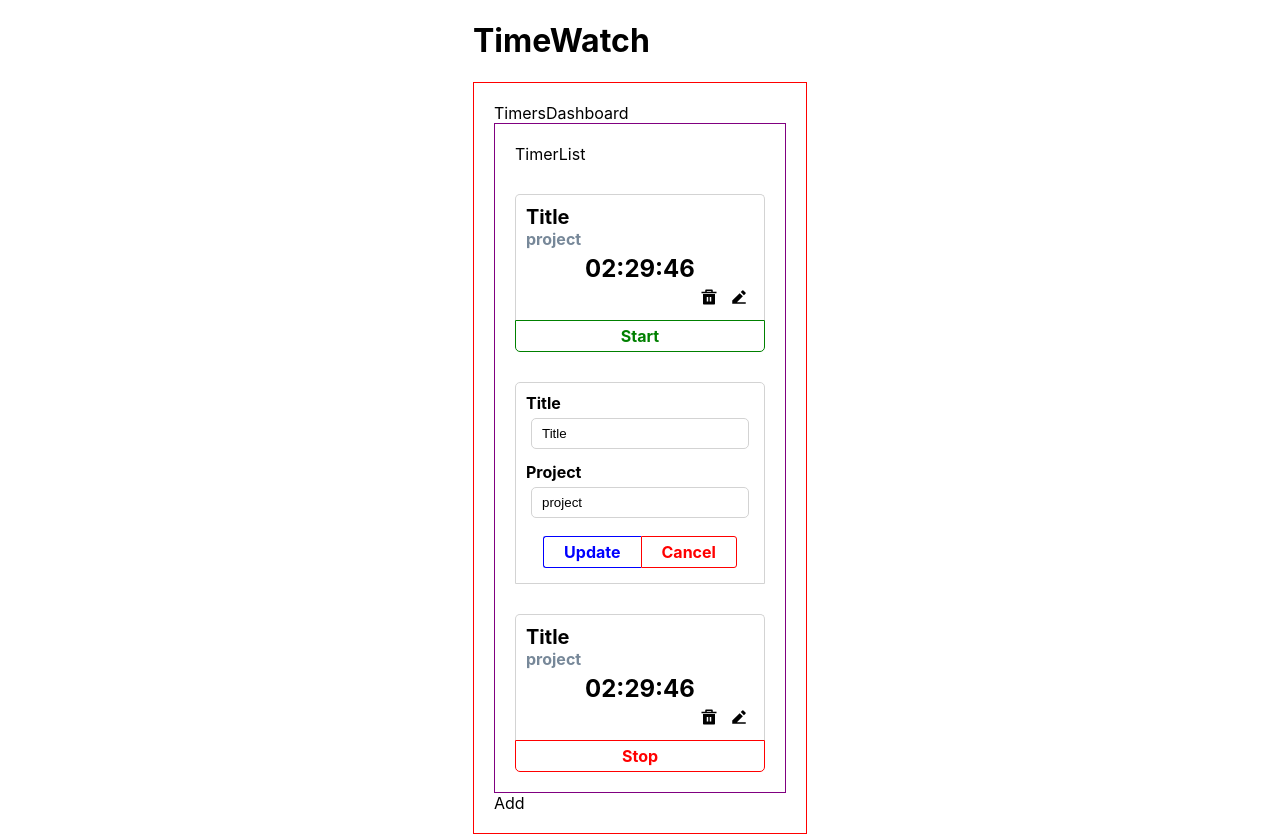
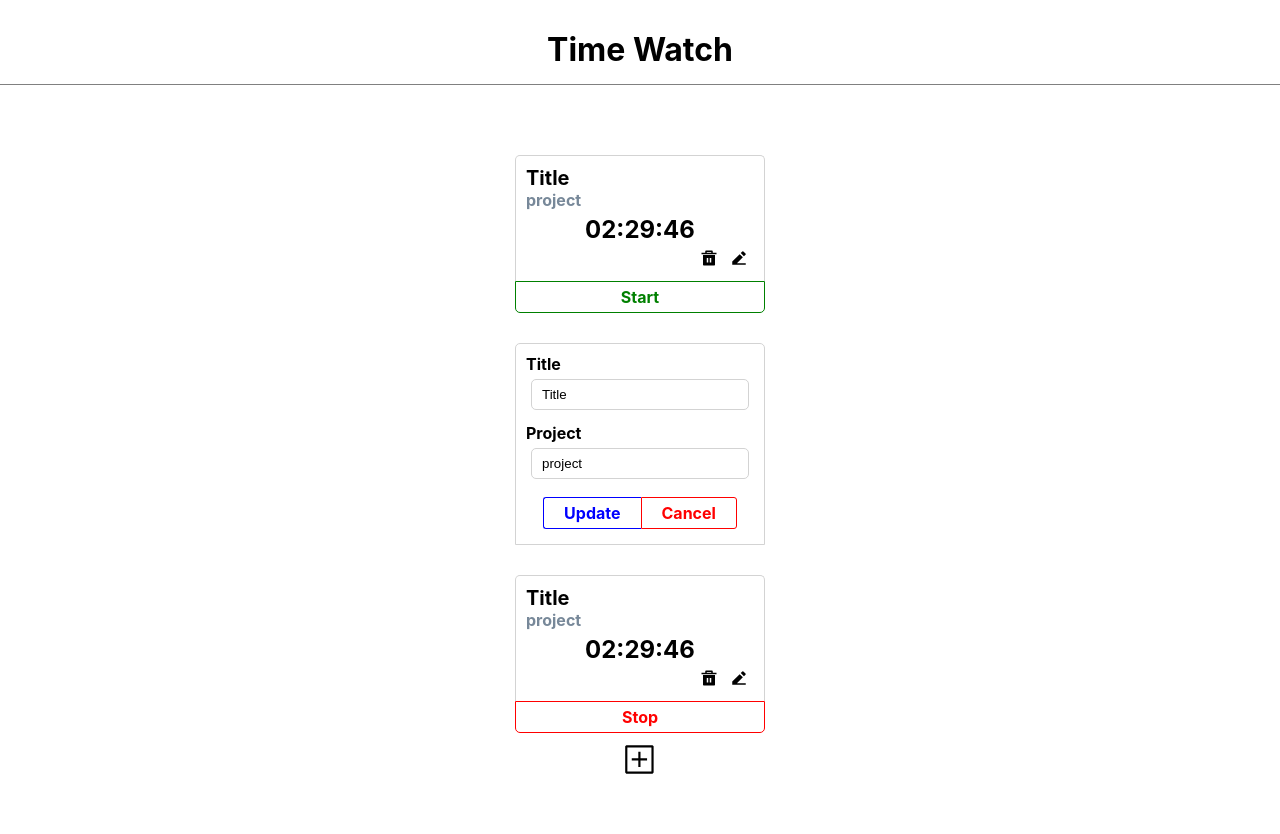
Before and after one commit to phat97/Timewatch, a React (Create React App) app: page / in a window 1280 px wide. After the commit the page ends 800 px from the top, so only its background shows below. Built offline with nearby package versions, Linux system fonts and the light colour scheme.

Commit message:
Finish styling

```diff
--- a/src/App.js
+++ b/src/App.js
@@ -1,11 +1,14 @@
-import React, { Component } from "react";
+import React from "react";
 import "./style/App.css";
 import { TimersDashboard } from "./components/layouts/TimersDashboard";
 
 export const App = () => {
   return (
     <div className="App">
-      <h1>TimeWatch</h1>
+      <header>
+        <h1>Time Watch</h1>
+      </header>
+
       <TimersDashboard />
     </div>
   );
--- a/src/components/layouts/TimerList.js
+++ b/src/components/layouts/TimerList.js
@@ -12,7 +12,6 @@ export const TimerList = (props) => {
   };
   return (
     <div className="timerlist">
-      TimerList
       <EditableTimer
         title={dummyData.title}
         project={dummyData.project}
--- a/src/components/layouts/TimersDashboard.js
+++ b/src/components/layouts/TimersDashboard.js
@@ -6,7 +6,6 @@ import "../../style/timerDashboard.css";
 export const TimersDashboard = (props) => {
   return (
     <div className="timer-dashboard">
-      TimersDashboard
       <TimerList />
       <ToggleTimerForm />
     </div>
--- a/src/components/layouts/ToggleTimerForm.js
+++ b/src/components/layouts/ToggleTimerForm.js
@@ -1,9 +1,13 @@
 import React from "react";
+import { VscDiffAdded } from "react-icons/vsc";
+import "../../style/toggleTimerForm.css";
 
 export const ToggleTimerForm = () => {
   return (
-    <div>
-      <button>Add</button>
+    <div className="toggle-time-form">
+      <button className="toggle-add">
+        <VscDiffAdded />
+      </button>
     </div>
   );
 };
--- a/src/style/App.css
+++ b/src/style/App.css
@@ -1,4 +1,19 @@
+html,
+body,
+#root,
 .App {
+  height: 100%;
+  width: 100%;
+}
+
+header {
+  text-align: center;
+  border-bottom: 1px solid gray;
+}
+
+header h1 {
+  margin: 0;
+  padding: 30px 0 15px;
 }
 
 .container {
--- a/src/style/editableTimer.css
+++ b/src/style/editableTimer.css
@@ -1,5 +1,3 @@
 .editable-timer {
   min-width: 250px;
 }
-.editable-timer {
-}
--- a/src/style/index.css
+++ b/src/style/index.css
@@ -1,12 +1,12 @@
 body {
   margin: 0;
+  padding: 0;
   font-family: -apple-system, BlinkMacSystemFont, "Segoe UI", "Roboto", "Oxygen",
     "Ubuntu", "Cantarell", "Fira Sans", "Droid Sans", "Helvetica Neue",
     sans-serif;
   -webkit-font-smoothing: antialiased;
   -moz-osx-font-smoothing: grayscale;
   box-sizing: border-box;
-
   display: flex;
   justify-content: center;
   align-items: center;
--- a/src/style/timerDashboard.css
+++ b/src/style/timerDashboard.css
@@ -1,4 +1,4 @@
 .timer-dashboard {
-  border: 1px solid red;
-  padding: 20px;
+  display: table;
+  margin: 40px auto;
 }
--- a/src/style/timerlist.css
+++ b/src/style/timerlist.css
@@ -1,5 +1,2 @@
 .timerlist {
-  border: 1px solid purple;
-  max-width: 500px;
-  padding: 20px;
 }
--- /dev/null
+++ b/src/style/toggleTimerForm.css
@@ -0,0 +1,13 @@
+.toggle-time-form {
+  display: flex;
+  justify-content: center;
+  margin-top: 10px;
+}
+
+.toggle-add {
+  font-size: 35px;
+}
+
+.toggle-add:hover {
+  color: dodgerblue;
+}
```
